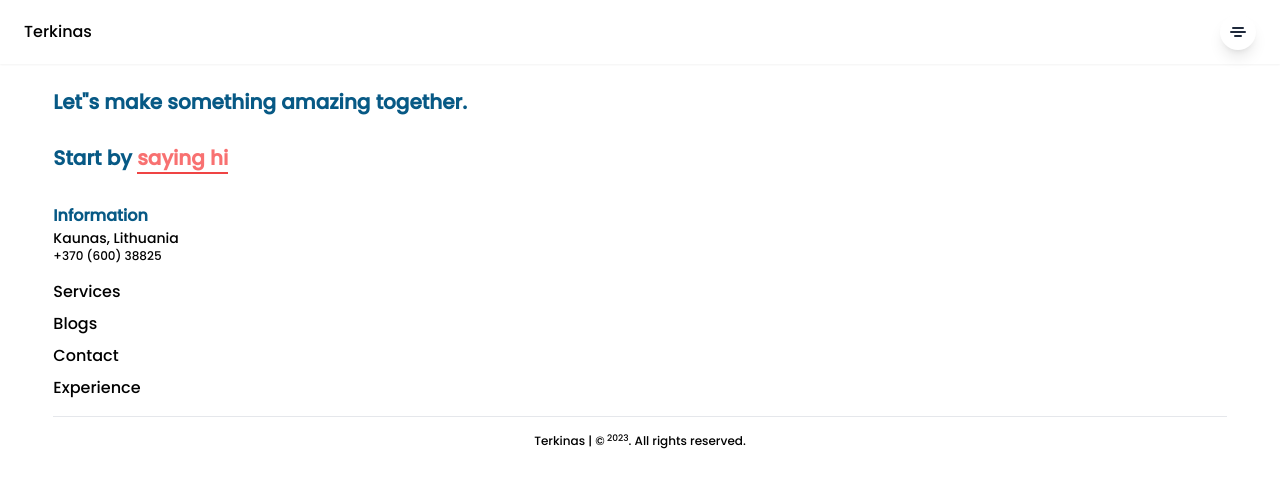
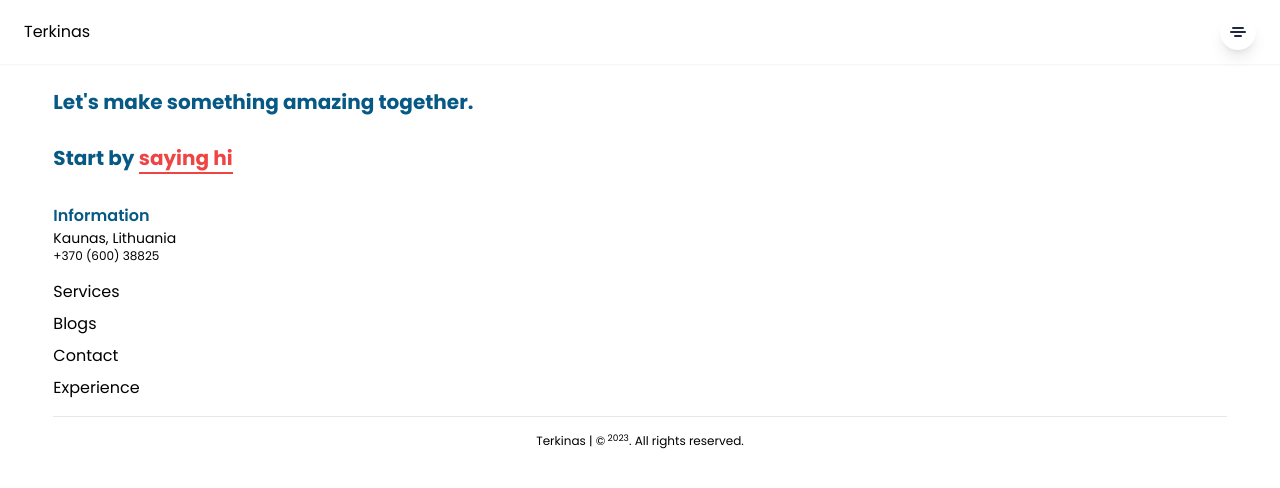
Before and after one commit to Terkinas/personal-blog, a Next.js app: page / in a window 1280 px wide. Shown: the top 488 px of the page. Built offline with nearby package versions, Linux system fonts and the light colour scheme.

Commit message:
font fixed

```diff
--- a/components/Footer.tsx
+++ b/components/Footer.tsx
@@ -9,9 +9,9 @@ export default function Footer({}: Props) {
 
         <div className='flex flex-col gap-8 py-4'>
             <div className='text-sky-800 text-xl font-bold'>
-                <h2>Let&quot;s make something amazing together.</h2>
+                <h2>Let&#39;s make something amazing together.</h2>
                 <br />
-                <h3>Start by <span className='text-red-400 border-b-2 border-red-500'>saying hi</span></h3>
+                <h3>Start by <span className='text-red-500 border-b-2 border-red-500'>saying hi</span></h3>
             </div>
 
             <div className='flex flex-col gap-4'>
--- a/src/pages/index.tsx
+++ b/src/pages/index.tsx
@@ -4,7 +4,7 @@ import { Poppins } from 'next/font/google'
 import Header from '../../components/Header'
 import Footer from '../../components/Footer'
 
-const poppins = Poppins({ subsets: ['latin'], weight: '500' })
+const poppins = Poppins({ subsets: ['latin'], weight: ['400','500','600','700'] })
 
 export default function Home() {
   return (
```
